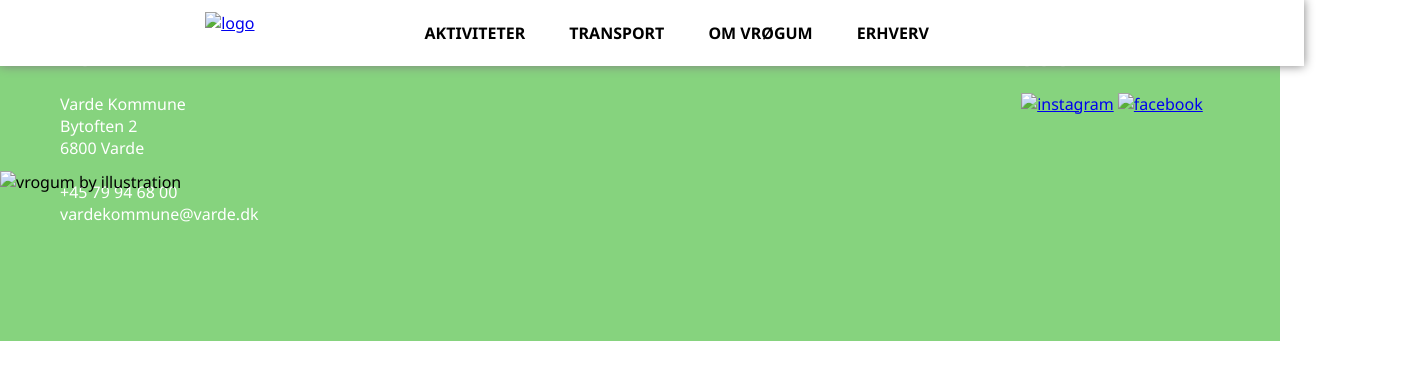
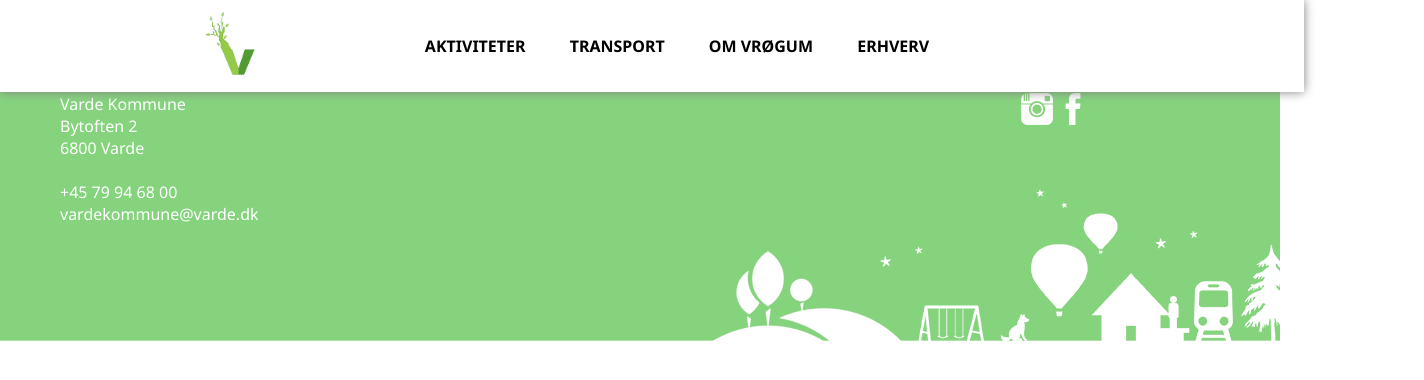
Before and after one commit to ehoulby/vroegumby, a plain HTML site: page transportsider/bil.html in a window 1280 px wide. Shown: the whole page, 1424 px wide, since content can reach past the window. Drawn offline with Linux system fonts and the light colour scheme; files that its build step writes are made by us from their sources.

Commit message:
sti til filer

```diff
--- a/transportsider/bil.html
+++ b/transportsider/bil.html
@@ -4,16 +4,16 @@
     <meta charset="utf-8">
     <title>Transport</title>
     <link href="https://fonts.googleapis.com/css?family=Noto+Sans:400,700" rel="stylesheet">
-    <link href="css/master.css" rel="stylesheet">
-    <link rel="icon" type="image/png" sizes="12x12" href="assets/images/logovroegum.ico">
+    <link href="../css/master.css" rel="stylesheet">
+    <link rel="icon" type="image/png" sizes="12x12" href="../assets/images/logovroegum.ico">
     <meta name="viewport" content="width=device-width,initial-scale=1">
-    <script type="text/javascript" src="script.js"> </script>
+    <script type="text/javascript" src="../script.js"> </script>
     <meta description="">
   </head>
   <body>
     <header>
       <a href="index.html" id="logo">
-      <img src="assets/images/logovroegum.ico" alt="logo" width="50px">
+      <img src="../assets/images/logovroegum.ico" alt="logo" width="50px">
       </a>
       <nav>
               <ul>
@@ -35,11 +35,11 @@
       </div>
       <div class="icons">
         <h2>SOCIALE MEDIER</h2>
-        <a href="https://www.instagram.com/explore/tags/vrøgum/"><img src="assets/images/instagram.png" alt="instagram"></a>
-        <a href="https://www.facebook.com/vroegum/"><img src="assets/images/facebook.png" alt="facebook"></a>
+        <a href="https://www.instagram.com/explore/tags/vrøgum/"><img src="../assets/images/instagram.png" alt="instagram"></a>
+        <a href="https://www.facebook.com/vroegum/"><img src="../assets/images/facebook.png" alt="facebook"></a>
       </div>
     </div>
       <div class="footerdesign">
-        <img src="assets/images/footerdesignweb.png" alt="vrogum by illustration">
+        <img src="../assets/images/footerdesignweb.png" alt="vrogum by illustration">
       </div>
     </footer>
```
